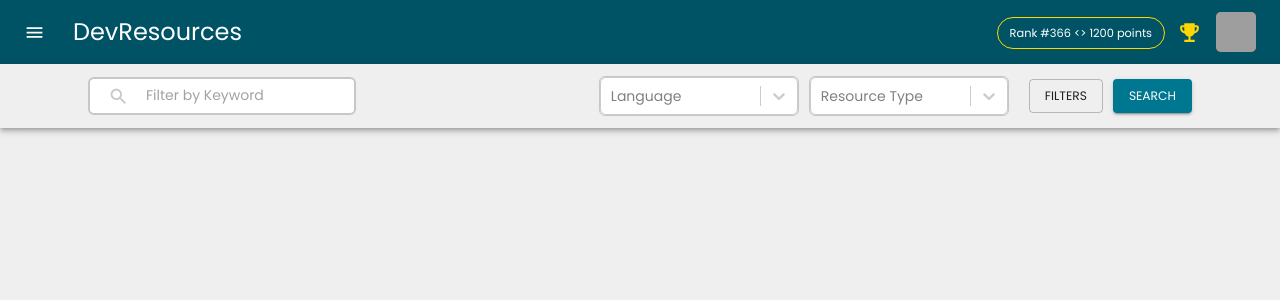
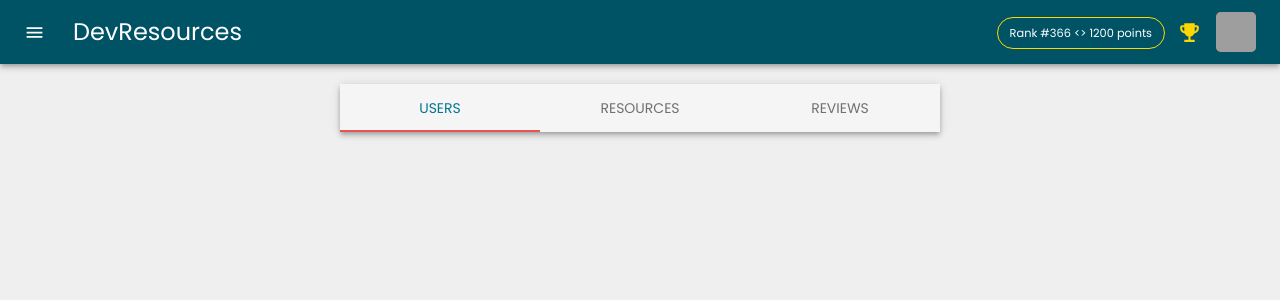
Before and after one commit to seanddallen/DevResourcesUI, a React (Create React App) app: page /admin in a window 1280 px wide. Shown: the top 300 px of the page. Built offline with nearby package versions, Linux system fonts and the light colour scheme; grey boxes are pictures that could not be loaded.

Commit message:
added admin component

```diff
--- a/src/App.js
+++ b/src/App.js
@@ -16,6 +16,7 @@ import Profile from './Components/profile/Profile';
 import FiltersDrawer from './Components/main/filters/FiltersDrawer';
 import ReviewDrawer from './Components/main/reviews/ReviewDrawer';
 import Rankings from './Components/rankings/Rankings';
+import Admin from './Components/admin/Admin';
 
 const theme = createMuiTheme({
   //PRIMARY (blue) - #007791
@@ -136,7 +137,7 @@ function App() {
           { !window.location.pathname.includes('login') && !window.location.pathname.includes('registration') &&
             <>
               <TopNav className={classes.topNav} toggleDrawer={toggleDrawer} />
-              { !window.location.pathname.includes('profile') && !window.location.pathname.includes('rankings') &&
+              { !window.location.pathname.includes('profile') && !window.location.pathname.includes('rankings') && !window.location.pathname.includes('admin') &&
               <StickyNav toggleDrawer={toggleDrawer} />
               }
             </>
@@ -147,6 +148,7 @@ function App() {
             <Route path="/registration" component={Registration} />
             <Route path="/profile" component={Profile} />
             <Route path="/rankings" component={Rankings} />
+            <Route path="/admin" component={Admin} />
           </Switch>
           <Drawer open={drawer.left} onClose={toggleDrawer("left", false)}>
             {sideList("left")}
--- /dev/null
+++ b/src/Components/admin/Admin.jsx
@@ -0,0 +1,125 @@
+// import React from "react";
+// import Divider from "@material-ui/core/Divider";
+// import List from "@material-ui/core/List";
+
+// export default function FiltersDrawer() {
+//   return (
+//     <div>
+//       <List>FILTERS</List>
+//       <Divider />
+//       <List>SEARCH</List>
+//     </div>
+//   );
+// }
+
+import React from "react";
+import Select from "react-select";
+import Card from "@material-ui/core/Card";
+import Grid from "@material-ui/core/Grid";
+import Divider from "@material-ui/core/Divider";
+import Button from "@material-ui/core/Button";
+import ButtonGroup from "@material-ui/core/ButtonGroup";
+import SwipeableViews from "react-swipeable-views";
+import { makeStyles, useTheme } from "@material-ui/core/styles";
+import AppBar from "@material-ui/core/AppBar";
+import Tabs from "@material-ui/core/Tabs";
+import Tab from "@material-ui/core/Tab";
+import Typography from "@material-ui/core/Typography";
+import Box from "@material-ui/core/Box";
+import ExpansionPanel from "@material-ui/core/ExpansionPanel";
+import ExpansionPanelSummary from "@material-ui/core/ExpansionPanelSummary";
+import ExpansionPanelDetails from "@material-ui/core/ExpansionPanelDetails";
+import ExpandMoreIcon from "@material-ui/icons/ExpandMore";
+import AllInclusiveIcon from "@material-ui/icons/AllInclusive";
+import FavoriteIcon from "@material-ui/icons/Favorite";
+
+const useStyles = makeStyles({
+  root: {
+    // backgroundColor: theme.palette.background.paper,
+    width: "100%"
+  },
+  card: {
+    minWidth: 275
+  },
+  title: {
+    fontSize: 14
+  },
+  pos: {
+    marginBottom: 12
+  }
+  //   heading: {
+  //     fontSize: theme.typography.pxToRem(15),
+  //     fontWeight: theme.typography.fontWeightRegular
+  //   }
+});
+
+function TabPanel(props) {
+  const { value, index, ...other } = props;
+
+  return (
+    <Typography
+      component="div"
+      //   role="tabpanel"
+      hidden={value !== index}
+      //   id={`full-width-tabpanel-${index}`}
+      //   aria-labelledby={`full-width-tab-${index}`}
+      {...other}
+    ></Typography>
+  );
+}
+
+export default function Filters() {
+  const classes = useStyles();
+  const theme = useTheme();
+  const [value, setValue] = React.useState(0);
+
+  const handleChange = (event, newValue) => {
+    setValue(newValue);
+  };
+
+  const handleChangeIndex = index => {
+    setValue(index);
+  };
+
+  return (
+    <Grid style={{ margin: "20px", marginTop: "0px" }}>
+      <div
+        className={classes.root}
+        style={{ display: "flex", justifyContent: "center", marginTop: "20px" }}
+      >
+        <AppBar position="static" color="default" style={{ width: "600px" }}>
+          <Tabs
+            value={value}
+            onChange={handleChange}
+            indicatorColor="secondary"
+            textColor="primary"
+            //   variant="fullWidth"
+            aria-label="full width tabs example"
+          >
+            <Tab
+              label={<span style={{ fontSize: "14px" }}>Users</span>}
+              style={{
+                minWidth: "10px",
+                width: "200px"
+              }}
+            />
+            <Tab
+              label={<span style={{ fontSize: "14px" }}>Resources</span>}
+              style={{
+                minWidth: "10px",
+                width: "200px"
+              }}
+            />
+            <Tab
+              label={<span style={{ fontSize: "14px" }}>Reviews</span>}
+              style={{
+                minWidth: "10px",
+                width: "200px"
+              }}
+            />
+          </Tabs>
+        </AppBar>
+      </div>
+    </Grid>
+  );
+}
```
Also changed, not shown: src/Components/admin/ResourcesTable.jsx (added), src/Components/admin/ReviewsTable.jsx (added), src/Components/admin/UsersTable.jsx (added).
